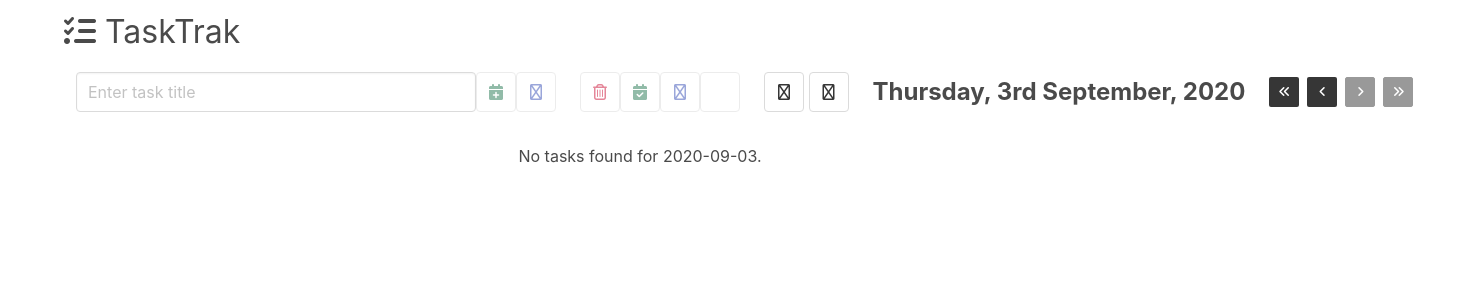
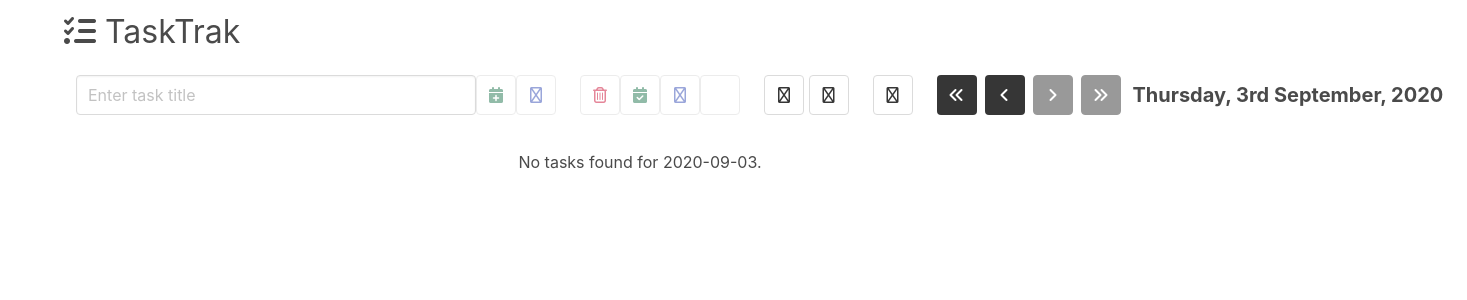
Before and after one commit to woodzer/tasktrak, a Svelte app: page / in a window 1280 px wide. Shown: the top 300 px of the page, 1467 px wide, since content can reach past the window. Built offline with nearby package versions, Linux system fonts and the light colour scheme; some icons are missing.

Commit message:
Added the clean up view button and moved the date navigation controls around.

```diff
--- a/src/DayViewToolbar.svelte
+++ b/src/DayViewToolbar.svelte
@@ -207,15 +207,24 @@
                             </button>
                         </div>
                     </div>
+
+                    <div class="navbar-item">
+                        <div class="control">
+                            <button on:click={() => switchView("cleanUpView")} view-name="cleanUpView" class="button" title="Clean Up">
+                                <span class="icon"><i class="far fa-hand-sparkles"></i></span>
+                            </button>
+                        </div>
+                    </div>
                 </div>
 
                 <div class="navbar-end">
-                    <div class="navbar-item">
+                    <!-- <div class="navbar-item">
                         <span class="has-text-weight-bold is-size-4">{$state.selectedDate.format("dddd, Do MMMM, YYYY")}</span>
-                    </div>
+                    </div> -->
 
                     <div class="navbar-item">
-                        <div class="are-small buttons">
+                        <div class="control">
+                            <div class="buttons">
                                 <button class="button is-dark" title="Previous Week" on:click={stepBack1Week}>
                                     <span class="icon">
                                         <i class="fas fa-angle-double-left"></i>
@@ -241,6 +250,11 @@
                                 </button>
                             </div>
                         </div>
+
+                        <div class="navbar-item">
+                            <span class="has-text-weight-bold is-size-5">{$state.selectedDate.format("dddd, Do MMMM, YYYY")}</span>
+                        </div>
+                    </div>
                 </div>
             </div>
         </nav>
```
Lines whose indentation alone changed are shown as unchanged.
